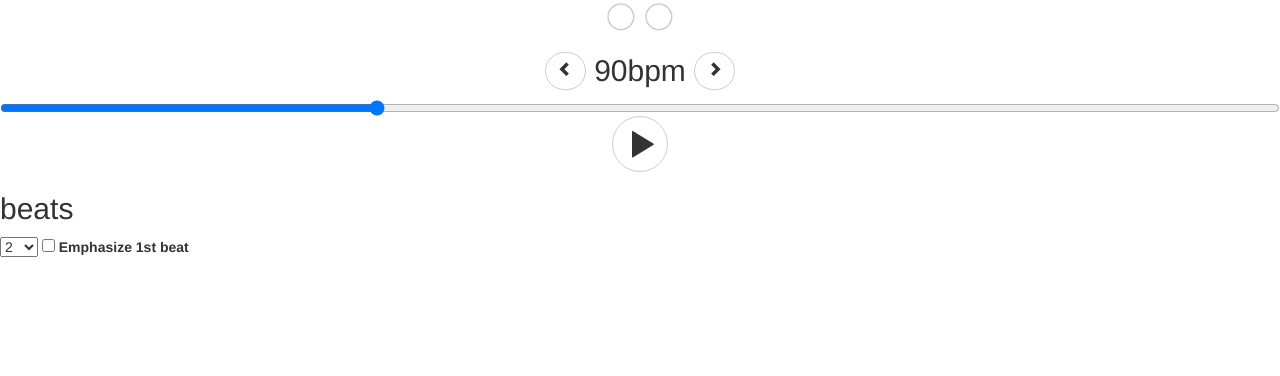
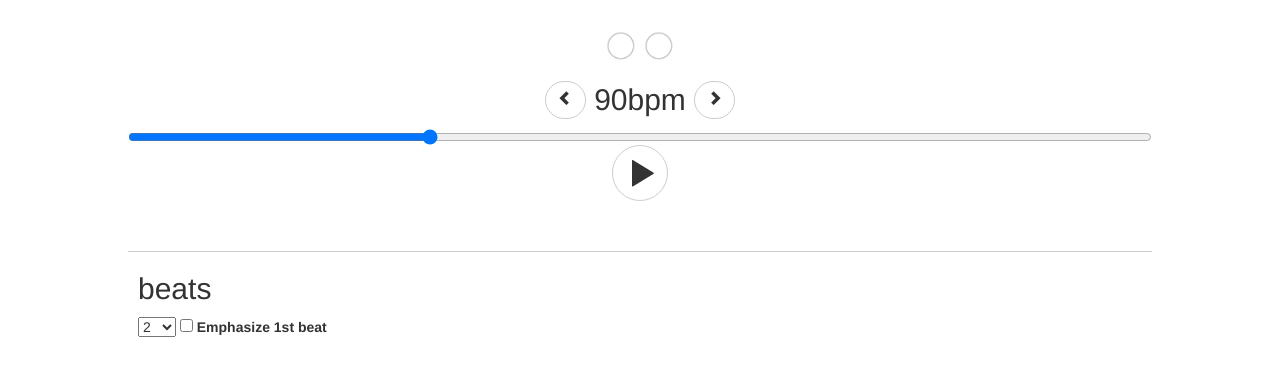
Before and after one commit to theForgottenPawn/metrognome, a plain HTML site: page index.html in a window 1280 px wide. Drawn offline with Linux system fonts and the light colour scheme.

Commit message:
Set '.section.metronome' bottom margin to 50px on custom.css

```diff
--- a/css/custom.css
+++ b/css/custom.css
@@ -4,9 +4,21 @@ body {
   margin: 0;
 }
 
+/* Shared stylings */
+.section {
+  width: 80%;
+  margin: 29px auto 0;
+}
+
+.section.beats {
+  border-top: 1px solid #cccccc;
+  padding: 0 10px;
+}
+
 /* Metronome stylings */
 .section.metronome {
   text-align: center;
+  margin-bottom: 50px;
 }
 
 #play-pause-btn {
```
